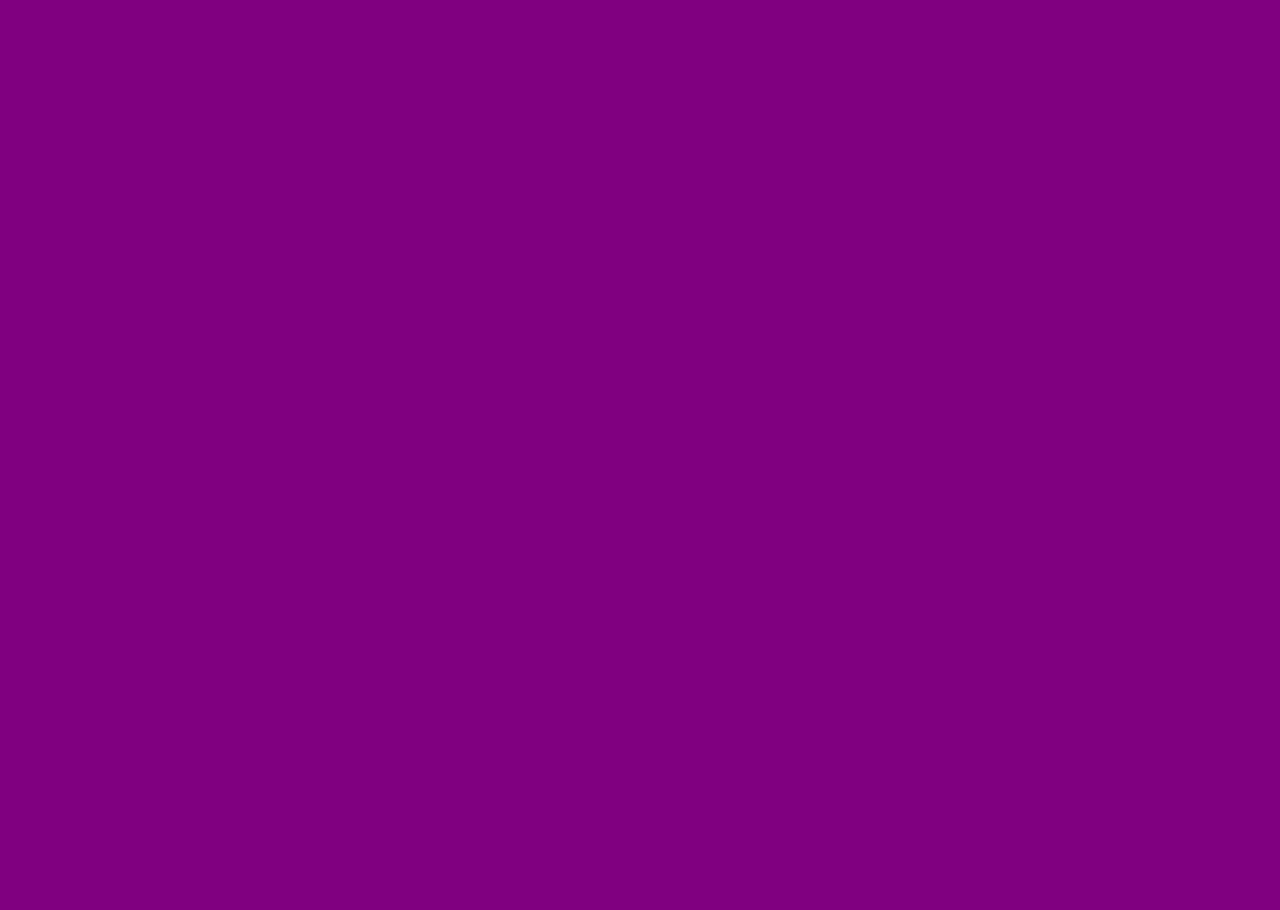
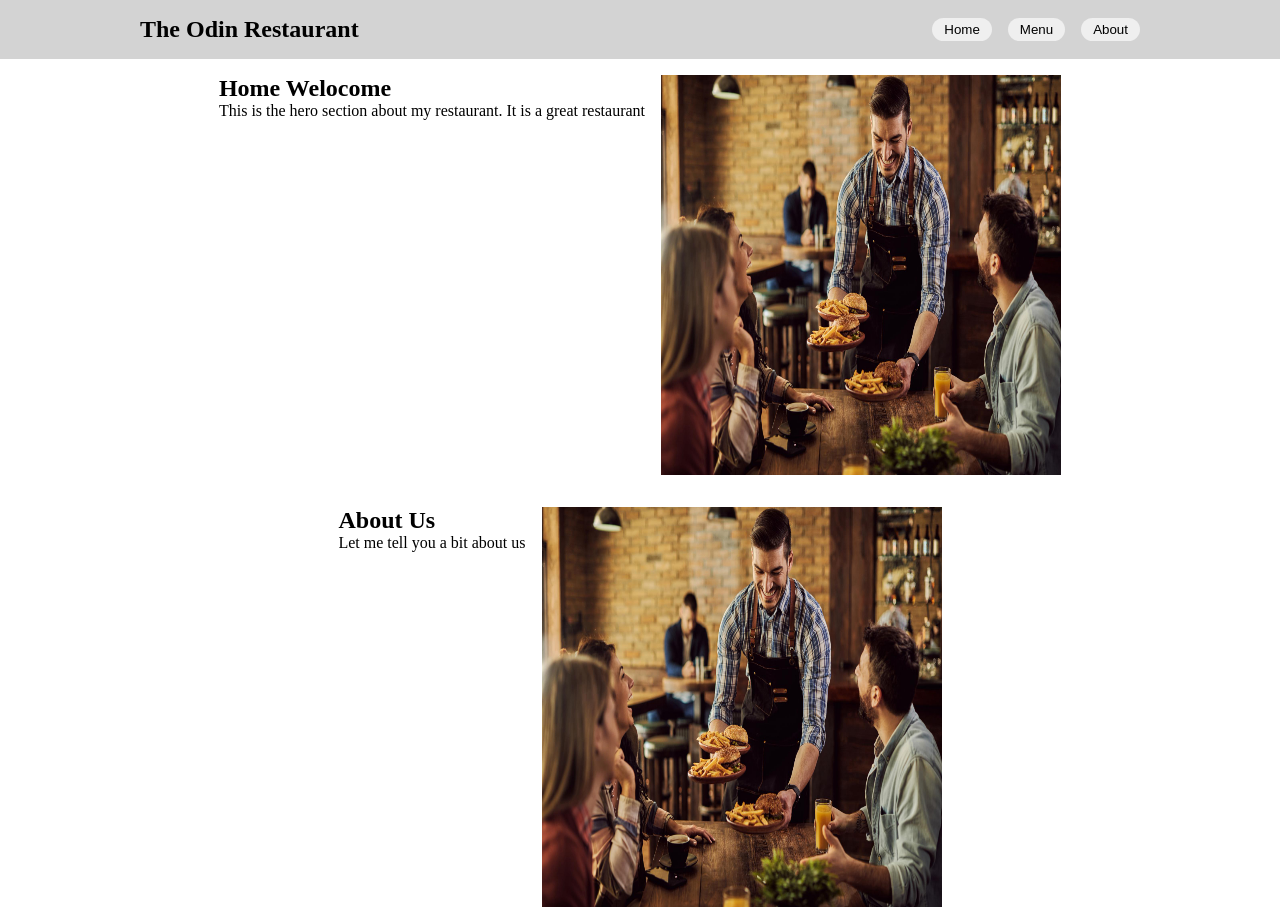
Before and after one commit to DRS2503/odin-restaurant-page, a website built with webpack: page src/template.html in a window 1280 px wide. Shown: the top 910 px of the page. Before the commit the page ends 800 px from the top, so only its background shows below. Built offline with nearby package versions, Linux system fonts and the light colour scheme.

Commit message:
Page modules created and loading into the the index.js
Pages are on different modules, to be able to dynamically load content
when the page buttons are clicked at the top

```diff
--- /dev/null
+++ b/src/Menu.js
@@ -0,0 +1,32 @@
+import odinImage from '../img/restaurant.jpg';
+
+export function menuPage(){
+    const contentDiv = document.querySelector('#content');
+
+    const innerContentDiv = document.createElement('div');
+    //set classes class="flex-jcenter small-gap"
+    innerContentDiv.classList.add('flex-jcenter','small-gap', 'container');
+    //append to div#content
+    contentDiv.append(innerContentDiv);
+
+    const textDiv = document.createElement('div');
+    //append to innerContentDiv
+    innerContentDiv.append(textDiv);
+
+    const headerTwo = document.createElement('h2');
+    headerTwo.textContent = 'Menu Page';
+    //append to textDiv
+    textDiv.append(headerTwo);
+
+    const heroParagraph = document.createElement('p');
+    heroParagraph.textContent = 'This is the menu page with lots of food'
+    //append to textDiv
+    textDiv.append(heroParagraph);
+
+    const restaurantImg = document.createElement('img');
+    restaurantImg.src = odinImage;
+    //add src and width and heigh
+    //append textDiv
+    innerContentDiv.append(restaurantImg);
+    //Done
+}
--- /dev/null
+++ b/src/about.js
@@ -0,0 +1,32 @@
+import odinImage from '../img/restaurant.jpg';
+
+export function aboutPage(){
+    const contentDiv = document.querySelector('#content');
+
+    const innerContentDiv = document.createElement('div');
+    //set classes class="flex-jcenter small-gap"
+    innerContentDiv.classList.add('flex-jcenter','small-gap', 'container');
+    //append to div#content
+    contentDiv.append(innerContentDiv);
+
+    const textDiv = document.createElement('div');
+    //append to innerContentDiv
+    innerContentDiv.append(textDiv);
+
+    const headerTwo = document.createElement('h2');
+    headerTwo.textContent = 'About Us';
+    //append to textDiv
+    textDiv.append(headerTwo);
+
+    const heroParagraph = document.createElement('p');
+    heroParagraph.textContent = 'Let me tell you a bit about us'
+    //append to textDiv
+    textDiv.append(heroParagraph);
+
+    const restaurantImg = document.createElement('img');
+    restaurantImg.src = odinImage;
+    //add src and width and heigh
+    //append textDiv
+    innerContentDiv.append(restaurantImg);
+    //Done
+}
--- a/src/greeting.js
+++ /dev/null
@@ -1,2 +0,0 @@
-// greeting.js
-export const greeting = "Hello, Odinite!";
--- /dev/null
+++ b/src/home.js
@@ -0,0 +1,32 @@
+import odinImage from '../img/restaurant.jpg';
+
+export function homePage(){
+    const contentDiv = document.querySelector('#content');
+
+    const innerContentDiv = document.createElement('div');
+    //set classes class="flex-jcenter small-gap"
+    innerContentDiv.classList.add('flex-jcenter','small-gap', 'container');
+    //append to div#content
+    contentDiv.append(innerContentDiv);
+
+    const textDiv = document.createElement('div');
+    //append to innerContentDiv
+    innerContentDiv.append(textDiv);
+
+    const headerTwo = document.createElement('h2');
+    headerTwo.textContent = 'Home Welocome';
+    //append to textDiv
+    textDiv.append(headerTwo);
+
+    const heroParagraph = document.createElement('p');
+    heroParagraph.textContent = 'This is the hero section about my restaurant. It is a great restaurant'
+    //append to textDiv
+    textDiv.append(heroParagraph);
+
+    const restaurantImg = document.createElement('img');
+    restaurantImg.src = odinImage;
+    //add src and width and heigh
+    //append textDiv
+    innerContentDiv.append(restaurantImg);
+    //Done
+}
--- a/src/index.js
+++ b/src/index.js
@@ -1,5 +1,9 @@
-// index.js
-import { greeting } from "./greeting.js";
 import './styles.css';
+import { homePage } from './home.js';
+import { aboutPage } from './about.js'
+import { menuPage } from './Menu.js'
+console.log('hello');
 
-console.log(greeting);
+homePage();
+aboutPage();
+menuPage();
--- a/src/styles.css
+++ b/src/styles.css
@@ -1,3 +1,63 @@
-body{
-    background-color: purple;
+
+*{
+    margin: 0;
+    padding: 0;
 }
+
+
+/* Generic Styles */
+.container{
+    padding: 1rem;
+}
+
+.flex-center{
+    display: flex;
+    justify-content: center;
+    align-items: center;
+}
+
+.flex-jcenter{
+    display: flex;
+    justify-content: center;
+    flex: 1;
+}
+
+.small-gap{
+    gap: 1rem;
+}
+
+
+/* Header Elements*/
+header{
+    background-color: lightgrey;
+    display: flex;
+    justify-content: center;
+}
+
+nav{
+    display: flex;
+    flex: 1;
+    align-items: center;
+    justify-content: space-between;
+    max-width: 1000px;
+}
+
+button{
+    border: none;
+    padding: .25rem .75rem;
+    border-radius: 1rem;
+}
+
+button:hover{
+    background-color: aquamarine;
+}
+
+/* Main Section */
+#content{
+
+}
+
+img{
+    width: 400px;
+    height: 400px;
+}
--- a/src/template.html
+++ b/src/template.html
@@ -6,5 +6,17 @@
     <title>Restaurant</title>
 </head>
 <body>
+    <header>
+        <nav class="container">
+            <h1>The Odin Restaurant</h1>
+            <div class="flex-center small-gap">
+                <button>Home</button>
+                <button>Menu</button>
+                <button>About</button>
+            </div>
+        </nav>
+    </header>
+    <div id="content">
+    </div>
 </body>
 </html>
--- a/webpack.config.js
+++ b/webpack.config.js
@@ -29,6 +29,10 @@ export default {
         test: /\.html$/i,
         use: ['html-loader'],
       },
+      {
+        test: /\.(png|svg|jpg|jpeg|gif)$/i,
+        type: "asset/resource",
+      }
     ],
   },
 };
```
Also changed, not shown: img/restaurant.jpg (added).
